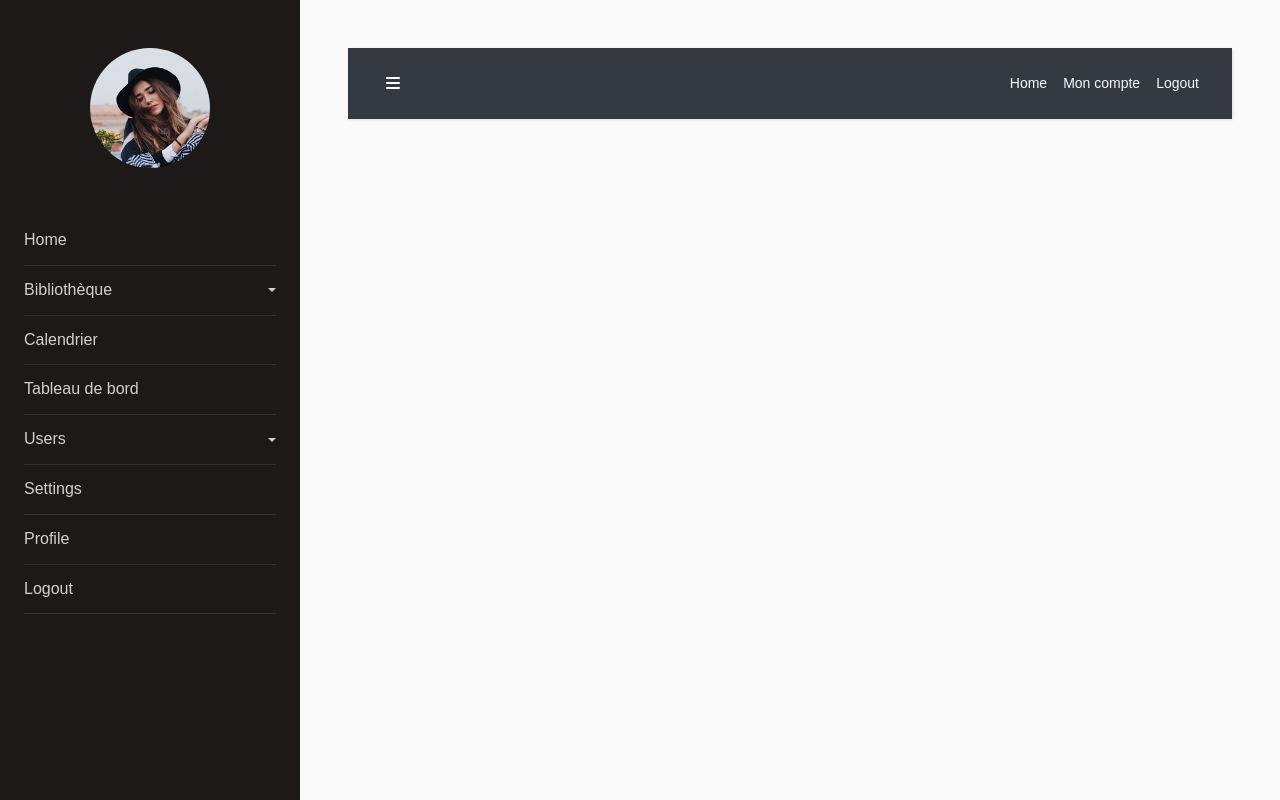
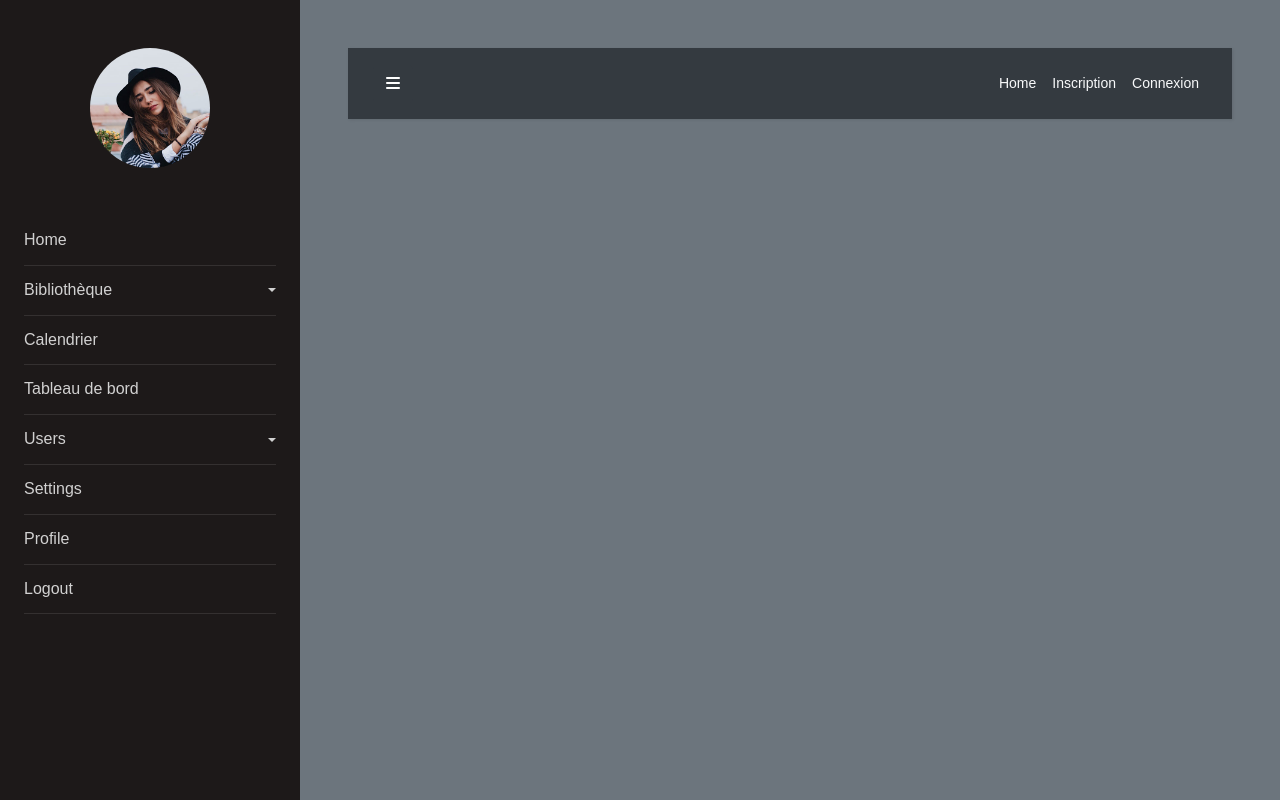
Before and after one commit to Kevin-lepersonnic/maison-des-apprentis, a Symfony app: template templates/base.html.twig in a window 1280 px wide. Run offline with Twig, Linux system fonts and the light colour scheme; the template is opened without the code that fills it, so the values that code supplies are empty; some libraries are stand-ins or nearby versions.

Commit message:
header connexion inscription et compte user

```diff
--- a/templates/base.html.twig
+++ b/templates/base.html.twig
@@ -12,7 +12,7 @@
         {% block javascripts %}
         {% endblock %}
     </head>
-    <body>
+    <body class="bg-secondary">
         {% include "Partials/header.html.twig" %}
         {% block body %}{% endblock %}
         {% include "partials/script.html.twig" %}
--- a/templates/partials/header.html.twig
+++ b/templates/partials/header.html.twig
@@ -1,4 +1,8 @@
-		<div class="wrapper d-flex align-items-stretch">
+
+
+
+
+        <div class="wrapper d-flex align-items-stretch">
 			<nav id="sidebar">
 				<div class="p-4 pt-5">
           <!-- photo de profile possibilité de faire un accès au profile en cliquant dessus -->
@@ -81,12 +85,24 @@
                 <li class="nav-item active">
                     <a class="nav-link text-light" href="#">Home</a>
                 </li>
+
+{% if condition %}
                 <li class="nav-item">
                     <a class="nav-link text-light" href="#">Mon compte</a>
                 </li>
                 <li class="nav-item">
                     <a class="nav-link text-light" href="#">Logout</a>
                 </li>
+        {% else %}
+                <li class="nav-item">
+                    <a class="nav-link text-light" href="#">Inscription</a>
+                </li>
+                <li class="nav-item">
+                    <a class="nav-link text-light" href="#">Connexion</a>
+                </li>
+{% endif %}
+
+
               </ul>
             </div>
           </div>
```
